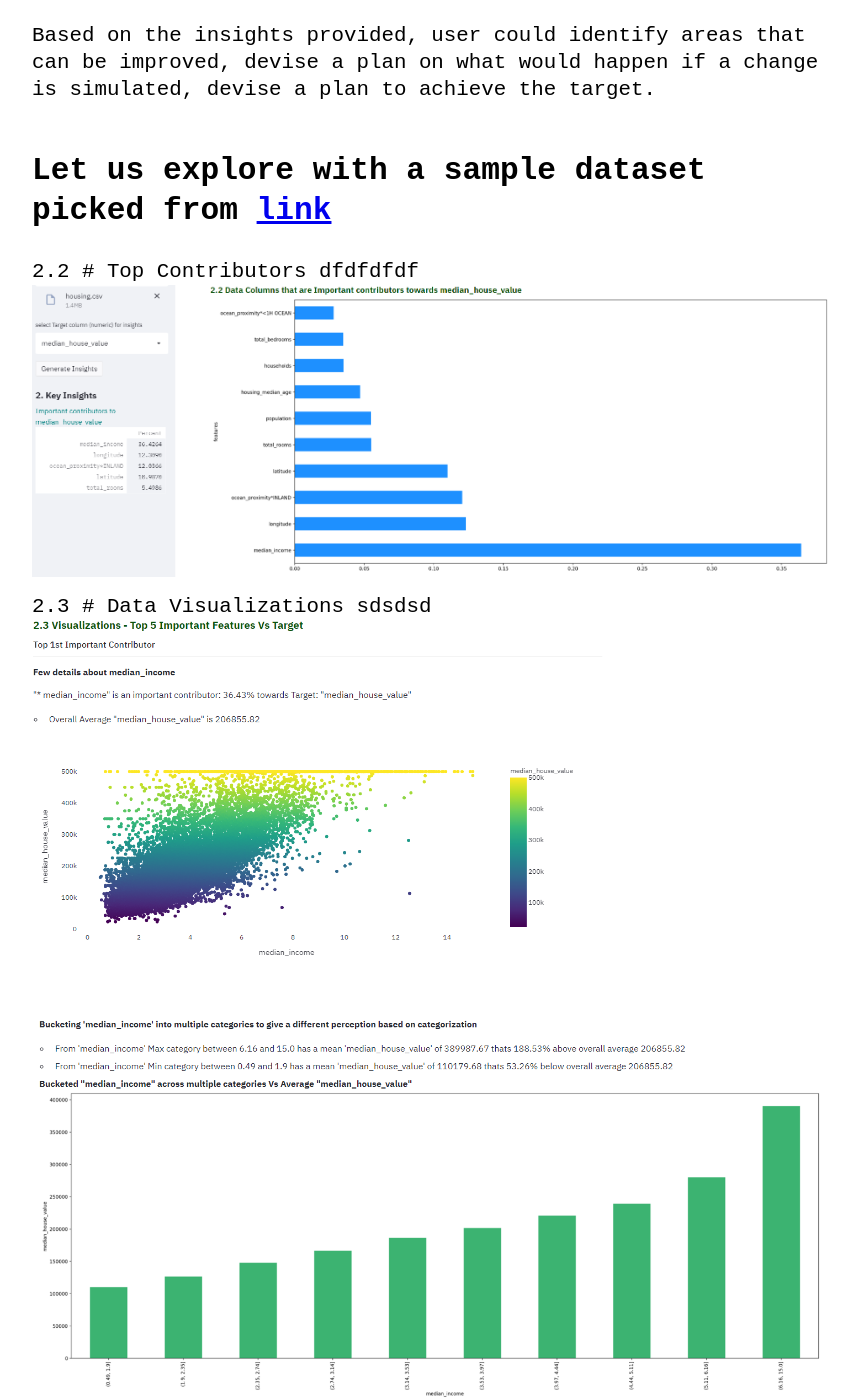
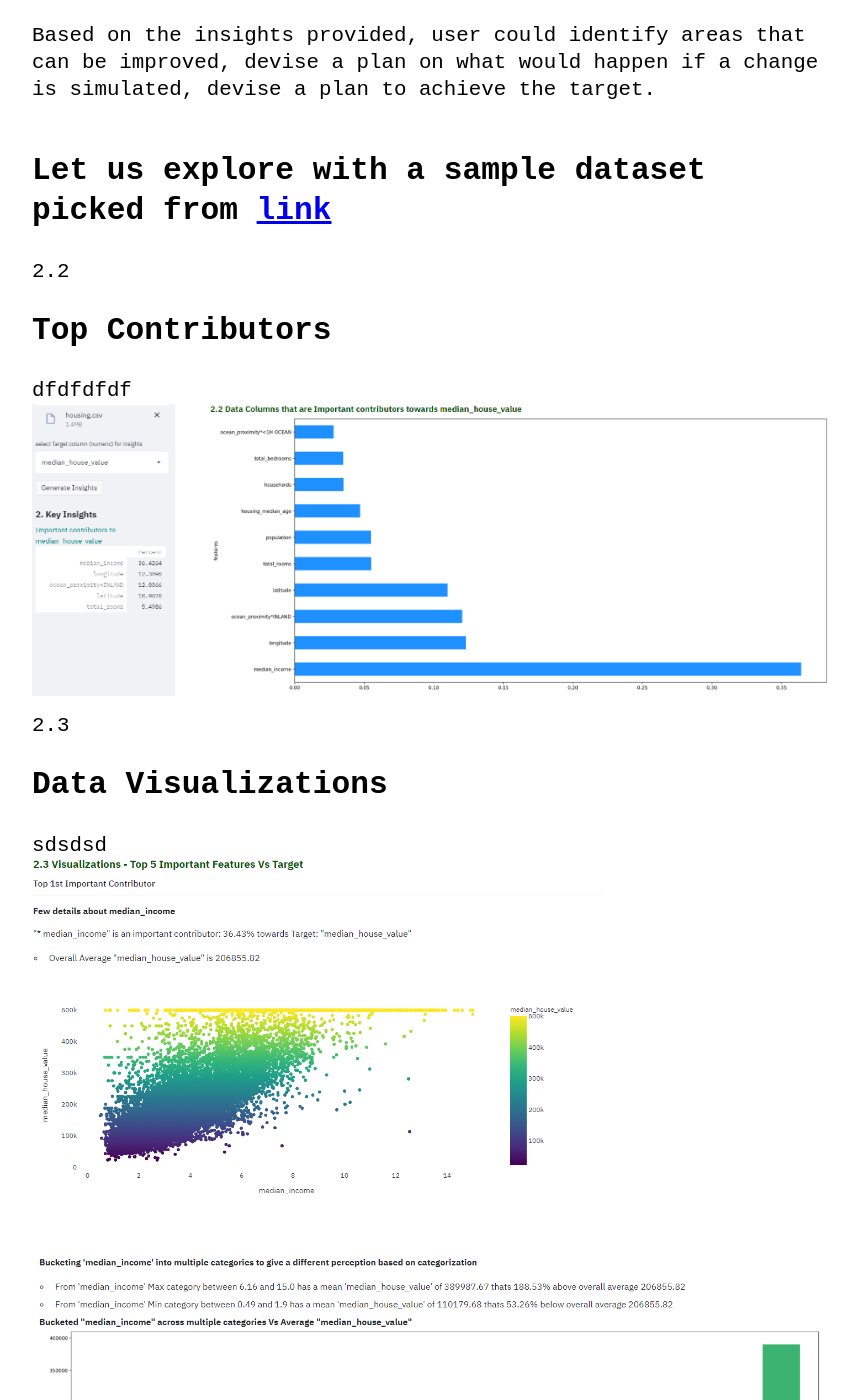
Before and after one commit to Vinothsuku/vinothsuku.github.io, a Jekyll site: the page built from _posts/2021-04-28-insightsr-automated-insights.md, in a window 1280 px wide and 1400 px high, scrolled down 2523 px. Shown: the whole window, without its empty margins (208-1067 px from the left). Built offline with Jekyll 4.4.1, drawn with Linux system fonts in a browser that asks for light colours; part of the change alters nothing that is shown; some of the changed text lies outside the part shown.

```diff
--- a/_posts/2021-04-28-insightsr-automated-insights.md
+++ b/_posts/2021-04-28-insightsr-automated-insights.md
@@ -26,18 +26,21 @@ Based on the insights provided, user could identify areas that can be improved,
 
 ## Let us explore with a sample dataset picked from [link](https://github.com/ageron/handson-ml/blob/master/datasets/housing/housing.csv)
 
-2.2 # Top Contributors
+2.2
+# Top Contributors
 dfdfdfdf
 <img alt="Contributors" src="../assets/img/insightsr/Contributors.png">
 
-2.3 # Data Visualizations
+2.3
+# Data Visualizations
 sdsdsd
 <img alt="Visualizations_1" src="../assets/img/insightsr/Visualizations_1.png">
 <img alt="Visualizations_2" src="../assets/img/insightsr/Visualizations_2.png">
 <img alt="Visualizations_3" src="../assets/img/insightsr/Visualizations_3.png">
 
 
-2.4 # Deeper insights
+2.4
+# Deeper insights
 sdsdsd
 <img alt="Feature_Contribution" src="../assets/img/insightsr/Feature_Contribution.png">
 <img alt="FeatureContribution_waterfall" src="../assets/img/insightsr/FeatureContribution_waterfall.png">
@@ -45,6 +48,7 @@ sdsdsd
 
 
 2.5
+# Change
 <img alt="pdp" src="../assets/img/insightsr/pdp.png">
 
 
```
